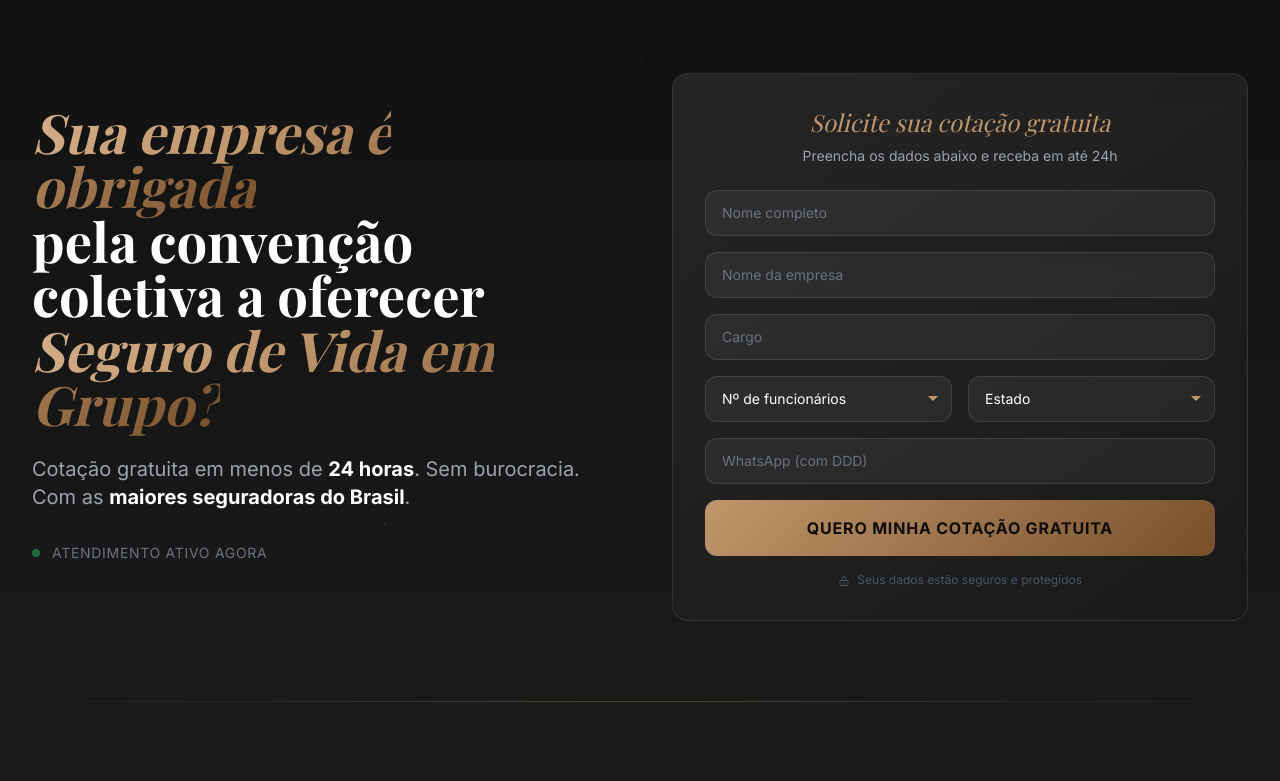
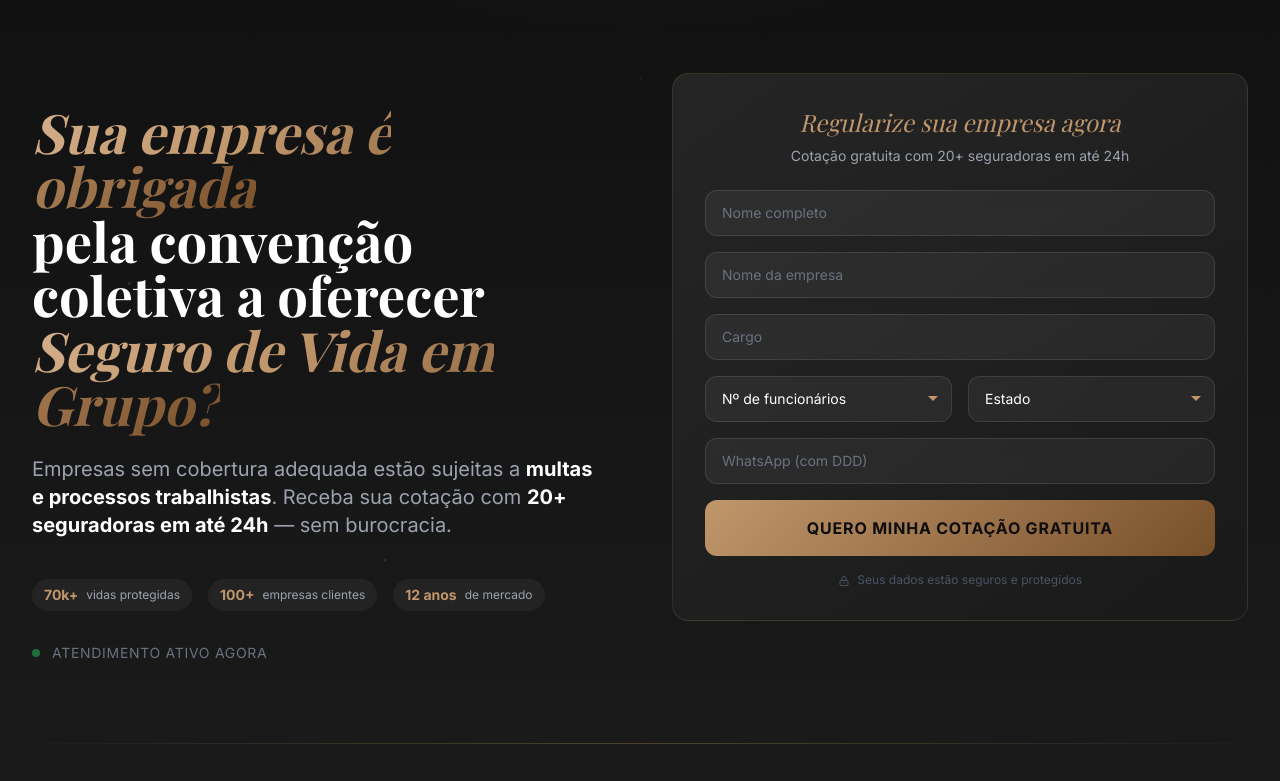
Before and after one commit to gabrielversiani-dot/vizio-capital-landing-page, a website: page index.html in a window 1280 px wide. Shown: the part 359-1140 px from the top of the page. Drawn offline with nearby package versions, Linux system fonts and the light colour scheme; a web font is replaced by a local one.

Commit message:
feat: improve copies - add social proof to hero, fix numbers, add urgency to CTAs

```diff
--- a/index.html
+++ b/index.html
@@ -223,8 +223,23 @@
             <span class="italic text-gold-gradient">Seguro de Vida em Grupo?</span>
           </h1>
           <p class="text-gray-400 text-lg sm:text-xl leading-relaxed max-w-xl">
-            Cotação gratuita em menos de <strong class="text-white">24 horas</strong>. Sem burocracia. Com as <strong class="text-white">maiores seguradoras do Brasil</strong>.
+            Empresas sem cobertura adequada estão sujeitas a <strong class="text-white">multas e processos trabalhistas</strong>. Receba sua cotação com <strong class="text-white">20+ seguradoras em até 24h</strong> — sem burocracia.
           </p>
+          <!-- Mini social proof no hero -->
+          <div class="flex flex-wrap items-center gap-4 pt-4">
+            <div class="flex items-center gap-2 bg-white/5 rounded-full px-3 py-1.5">
+              <span class="text-gold font-bold text-sm">70k+</span>
+              <span class="text-gray-400 text-xs">vidas protegidas</span>
+            </div>
+            <div class="flex items-center gap-2 bg-white/5 rounded-full px-3 py-1.5">
+              <span class="text-gold font-bold text-sm">100+</span>
+              <span class="text-gray-400 text-xs">empresas clientes</span>
+            </div>
+            <div class="flex items-center gap-2 bg-white/5 rounded-full px-3 py-1.5">
+              <span class="text-gold font-bold text-sm">12 anos</span>
+              <span class="text-gray-400 text-xs">de mercado</span>
+            </div>
+          </div>
           <div class="flex items-center gap-3 pt-2">
             <div class="w-2 h-2 rounded-full bg-green-500 animate-pulse"></div>
             <span class="text-sm text-gray-500 uppercase tracking-wider">Atendimento ativo agora</span>
@@ -234,8 +249,8 @@
         <!-- Right: Form -->
         <div class="card-glow rounded-2xl p-6 sm:p-8 backdrop-blur-sm">
           <div class="text-center mb-6">
-            <h2 class="font-serif italic text-xl sm:text-2xl text-gold mb-2">Solicite sua cotação gratuita</h2>
-            <p class="text-gray-400 text-sm">Preencha os dados abaixo e receba em até 24h</p>
+            <h2 class="font-serif italic text-xl sm:text-2xl text-gold mb-2">Regularize sua empresa agora</h2>
+            <p class="text-gray-400 text-sm">Cotação gratuita com 20+ seguradoras em até 24h</p>
           </div>
 
           <form id="leadForm" class="space-y-4" onsubmit="handleSubmit(event)">
@@ -620,8 +635,8 @@
           <p class="text-gray-400 text-sm sm:text-base">seguradoras parceiras</p>
         </div>
         <div class="text-center fade-up card-glow rounded-2xl py-10 px-4" style="transition-delay: 0.4s;">
-          <div class="counter-number text-4xl sm:text-5xl lg:text-6xl font-bold text-gold-gradient mb-2" data-target="250">+250</div>
-          <p class="text-gray-400 text-sm sm:text-base">empresas atendidas</p>
+          <div class="counter-number text-4xl sm:text-5xl lg:text-6xl font-bold text-gold-gradient mb-2" data-target="100">+100</div>
+          <p class="text-gray-400 text-sm sm:text-base">empresas clientes ativas</p>
         </div>
       </div>
     </div>
@@ -730,7 +745,7 @@
         </h2>
 
         <p class="text-gray-300 text-lg leading-relaxed mb-8 max-w-3xl mx-auto">
-          Empresas obrigadas por convenção coletiva que <strong class="text-white">não oferecem Seguro de Vida em Grupo</strong> aos seus colaboradores estão sujeitas a graves consequências legais e financeiras.
+          A fiscalização trabalhista <strong class="text-white">aumentou significativamente</strong> nos últimos anos. Empresas obrigadas por convenção coletiva que <strong class="text-white">não oferecem Seguro de Vida em Grupo</strong> adequado estão sendo <strong class="text-red-400">autuadas e processadas</strong>.
         </p>
 
         <div class="grid grid-cols-1 sm:grid-cols-3 gap-4 mb-10">
```
